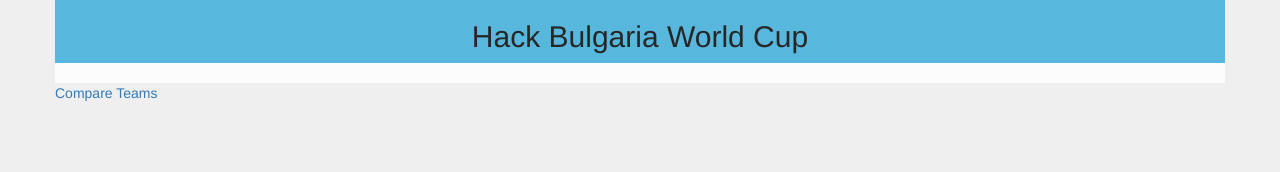
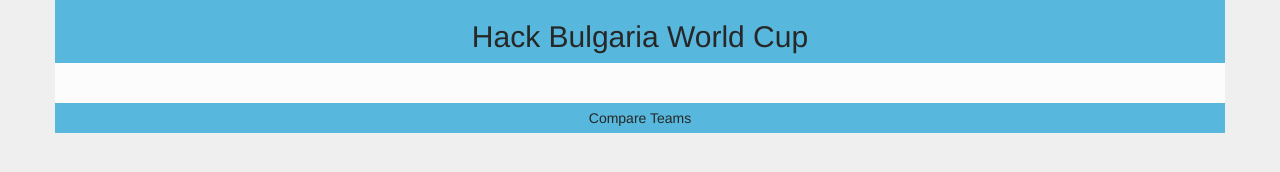
Before and after one commit to smo93/World-Cup-App, a website: page index.html in a window 1280 px wide. Drawn offline with nearby package versions, Linux system fonts and the light colour scheme; no server answers.

Commit message:
added the footer style

```diff
--- a/style.css
+++ b/style.css
@@ -1,7 +1,9 @@
 * { margin: 0; padding: 0; }
 body { background: #efefef; }
+a { color: #272727; }
 #header { text-align: center; color: #272727; background: #57b7dd; }
-#main { background: #fcfcfc; padding: 10px 0; }
+#main { background: #fcfcfc; padding: 20px 0; }
+#footer { text-align: center; color: #272727; background: #57b7dd; padding: 5px 0; }
 .results { background: #e5e5e5; border: 5px solid #fcfcfc; margin: 20px 0; text-align: center; padding-top: 20px; padding-bottom: 20px; }
 .progress { width: 50%; margin: auto; }
 .progress-bar { width: 45%; }
```
